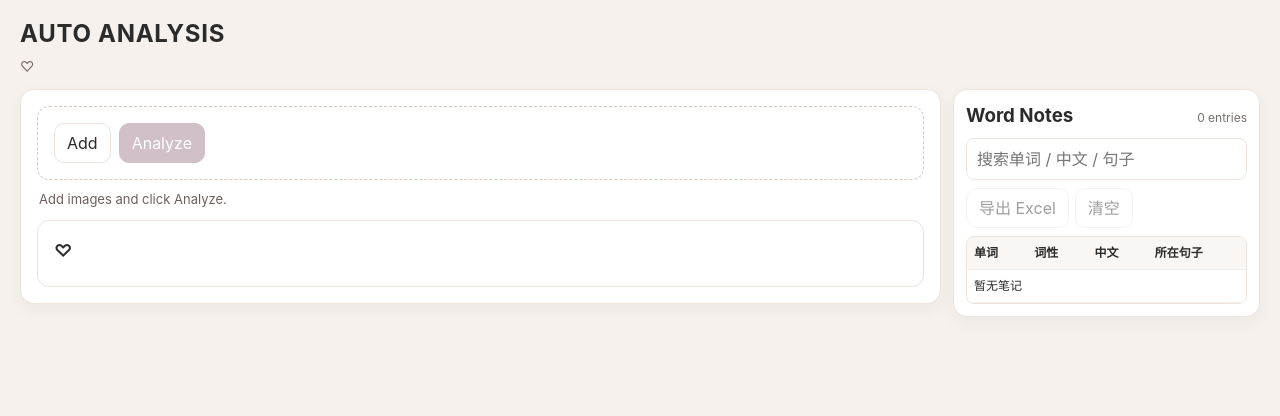
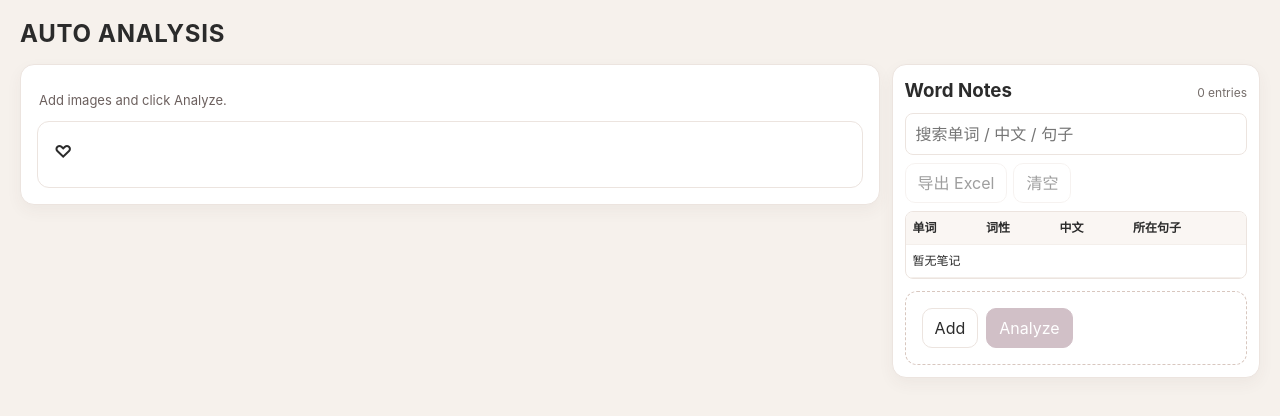
Before and after one commit to alex708902050/gmat-reading-analyzer, a Next.js app: page / in a window 1280 px wide. Shown: the top 416 px of the page. Built offline with nearby package versions, Linux system fonts and the light colour scheme.

Commit message:
Fix paragraph fallback and refine right panel layout

```diff
--- a/app/api/analyze/route.ts
+++ b/app/api/analyze/route.ts
@@ -63,20 +63,27 @@ const normalizeResult = (raw: AnalysisResult, sourceText: string): AnalysisResul
     answer: (q.answer || '').replace(/[^A-E]/gi, '').slice(0, 1).toUpperCase() || 'A'
   }));
 
-  const paragraphs = raw.article?.paragraphs?.filter((p) => p.en?.trim()) ?? [];
+  const paragraphSource = raw.article?.paragraphs?.length
+    ? raw.article.paragraphs
+    : (sourceText || raw.article?.original || '')
+        .split(/\n{2,}/)
+        .map((p) => p.trim())
+        .filter(Boolean)
+        .map((p) => ({ en: p, zh: '' }));
+
+  const paragraphs = paragraphSource
+    .map((p) => ({ en: p.en?.trim() || '', zh: p.zh?.trim() || '' }))
+    .filter((p) => p.en)
+    .map((p) => ({
+      en: p.en,
+      zh: p.zh || '段落翻译缺失，请重试。'
+    }));
 
   return {
     sourceText: raw.sourceText || sourceText,
     article: {
       original: raw.article?.original || sourceText,
-      paragraphs: paragraphs.length
-        ? paragraphs
-        : sourceText
-            .split(/\n{2,}/)
-            .map((p) => p.trim())
-            .filter(Boolean)
-            .slice(0, 6)
-            .map((p) => ({ en: p, zh: '段落翻译缺失，请重试。' }))
+      paragraphs
     },
     logic: {
       mainIdea: raw.logic?.mainIdea || '主旨提取失败，请重试。',
--- a/app/globals.css
+++ b/app/globals.css
@@ -25,7 +25,7 @@ button, input { font: inherit; }
 
 .layout {
   display: grid;
-  grid-template-columns: minmax(0, 3fr) minmax(280px, 1fr);
+  grid-template-columns: minmax(0, 7fr) minmax(320px, 3fr);
   gap: 12px;
   align-items: start;
 }
@@ -39,7 +39,7 @@ button, input { font: inherit; }
 }
 
 .left-panel { padding: 16px; }
-.right-panel { padding: 12px; position: sticky; top: 12px; max-height: calc(100vh - 24px); overflow: auto; }
+.right-panel { padding: 12px; position: sticky; top: 12px; max-height: calc(100vh - 24px); overflow-y: auto; overflow-x: hidden; display: flex; flex-direction: column; gap: 10px; }
 
 .composer {
   border: 1px dashed #d8c7bf;
@@ -125,9 +125,9 @@ button.solid { background: #9a7484; color: #fff; border-color: #9a7484; }
   margin-bottom: 8px;
 }
 .notes-actions { display: flex; gap: 6px; margin-bottom: 8px; }
-.notes-table-wrap { max-height: 70vh; overflow: auto; border: 1px solid var(--border); border-radius: 8px; }
+.notes-table-wrap { max-height: 52vh; overflow-y: auto; overflow-x: hidden; border: 1px solid var(--border); border-radius: 8px; }
 .notes-table { width: 100%; border-collapse: collapse; font-size: 12px; }
-.notes-table th, .notes-table td { border-bottom: 1px solid #f4efeb; padding: 7px; text-align: left; vertical-align: top; }
+.notes-table th, .notes-table td { border-bottom: 1px solid #f4efeb; padding: 7px; text-align: left; vertical-align: top; word-break: break-word; white-space: normal; }
 .notes-table th { background: #faf6f3; position: sticky; top: 0; }
 .highlight-row { background: #fff2f4; }
 
@@ -167,3 +167,5 @@ button.solid { background: #9a7484; color: #fff; border-color: #9a7484; }
   .layout { grid-template-columns: 1fr; }
   .right-panel { position: static; max-height: none; }
 }
+
+.right-panel .composer { margin-top: 2px; }
--- a/app/page.tsx
+++ b/app/page.tsx
@@ -70,16 +70,21 @@ const getSnippetWithWord = (word: string, sourceText: string, fallbackText: stri
     const idx = words.findIndex((token) => token.replace(/^[^a-zA-Z]+|[^a-zA-Z]+$/g, '').toLowerCase() === lower);
 
     if (idx >= 0) {
-      const start = Math.max(0, idx - 6);
-      const end = Math.min(words.length, idx + 7);
+      const maxWords = 10;
+      const halfWindow = Math.floor((maxWords - 1) / 2);
+      let start = Math.max(0, idx - halfWindow);
+      let end = Math.min(words.length, start + maxWords);
+
+      if (end - start < maxWords) {
+        start = Math.max(0, end - maxWords);
+      }
+
       const snippet = words.slice(start, end).join(' ');
-      const left = start > 0 ? '... ' : '';
-      const right = end < words.length ? ' ...' : '';
-      return `${left}${snippet}${right}`;
+      return `... ${snippet} ...`;
     }
   }
 
-  return fallbackText.includes(normalizedWord) ? fallbackText : `${normalizedWord} ...`;
+  return `... ${normalizedWord} ...`;
 };
 
 export default function Home() {
@@ -192,56 +197,10 @@ export default function Home() {
     <main className="app-shell">
       <header className="topbar">
         <h1>AUTO ANALYSIS</h1>
-        <p>♡</p>
       </header>
 
       <div className="layout">
         <section className="left-panel" onMouseUp={onTextMouseUp}>
-          <div
-            className={`composer ${dragging ? 'dragging' : ''}`}
-            onDragOver={(e) => {
-              e.preventDefault();
-              setDragging(true);
-            }}
-            onDragLeave={() => setDragging(false)}
-            onDrop={(e) => {
-              e.preventDefault();
-              setDragging(false);
-              void addFiles(e.dataTransfer.files);
-            }}
-            onPaste={(e) => {
-              void addFiles(e.clipboardData.files);
-            }}
-          >
-            <input
-              ref={fileInputRef}
-              type="file"
-              accept="image/*"
-              multiple
-              hidden
-              onChange={(e) => {
-                if (e.target.files) void addFiles(e.target.files);
-              }}
-            />
-            <div className="composer-actions">
-              <button onClick={() => fileInputRef.current?.click()}>Add</button>
-              <button className="solid" onClick={onAnalyze} disabled={loading || images.length === 0}>
-                {loading ? 'Analyzing...' : 'Analyze'}
-              </button>
-            </div>
-            {images.length > 0 && (
-              <div className="thumb-list">
-                {images.map((img) => (
-                  <figure key={img.id} className="thumb-item">
-                    {/* eslint-disable-next-line @next/next/no-img-element */}
-                    <img src={img.dataUrl} alt={img.name} />
-                    <figcaption>{img.name}</figcaption>
-                  </figure>
-                ))}
-              </div>
-            )}
-          </div>
-
           <p className="hint">{message}</p>
 
           {!analysis && !loading && (
@@ -313,6 +272,50 @@ export default function Home() {
 
         <aside className="right-panel">
           <WordNotesTable notes={notes} onClear={() => setNotes([])} highlightedWord={highlightedWord} />
+          <div
+            className={`composer ${dragging ? 'dragging' : ''}`}
+            onDragOver={(e) => {
+              e.preventDefault();
+              setDragging(true);
+            }}
+            onDragLeave={() => setDragging(false)}
+            onDrop={(e) => {
+              e.preventDefault();
+              setDragging(false);
+              void addFiles(e.dataTransfer.files);
+            }}
+            onPaste={(e) => {
+              void addFiles(e.clipboardData.files);
+            }}
+          >
+            <input
+              ref={fileInputRef}
+              type="file"
+              accept="image/*"
+              multiple
+              hidden
+              onChange={(e) => {
+                if (e.target.files) void addFiles(e.target.files);
+              }}
+            />
+            <div className="composer-actions">
+              <button onClick={() => fileInputRef.current?.click()}>Add</button>
+              <button className="solid" onClick={onAnalyze} disabled={loading || images.length === 0}>
+                {loading ? 'Analyzing...' : 'Analyze'}
+              </button>
+            </div>
+            {images.length > 0 && (
+              <div className="thumb-list">
+                {images.map((img) => (
+                  <figure key={img.id} className="thumb-item">
+                    {/* eslint-disable-next-line @next/next/no-img-element */}
+                    <img src={img.dataUrl} alt={img.name} />
+                    <figcaption>{img.name}</figcaption>
+                  </figure>
+                ))}
+              </div>
+            )}
+          </div>
         </aside>
       </div>
 
```
